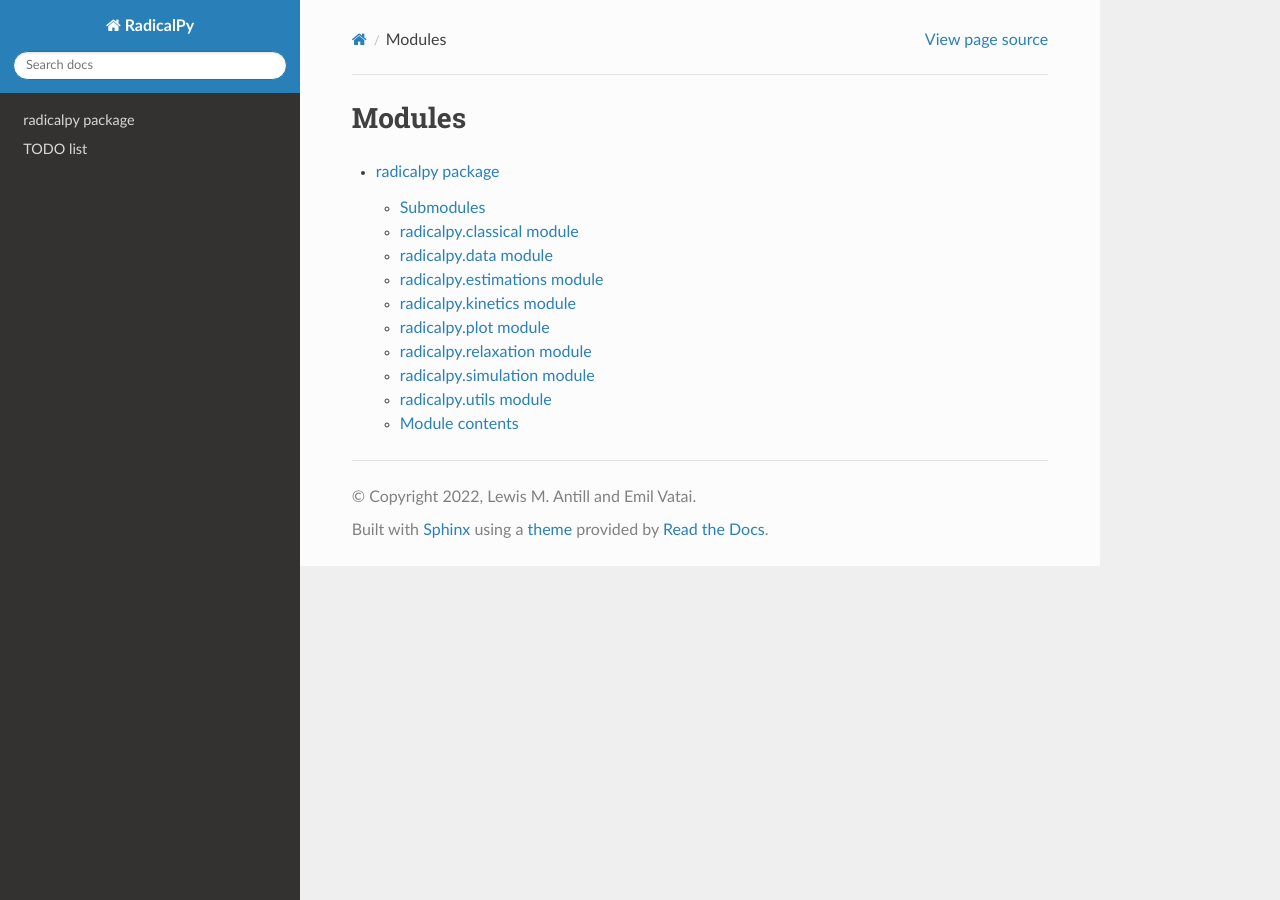
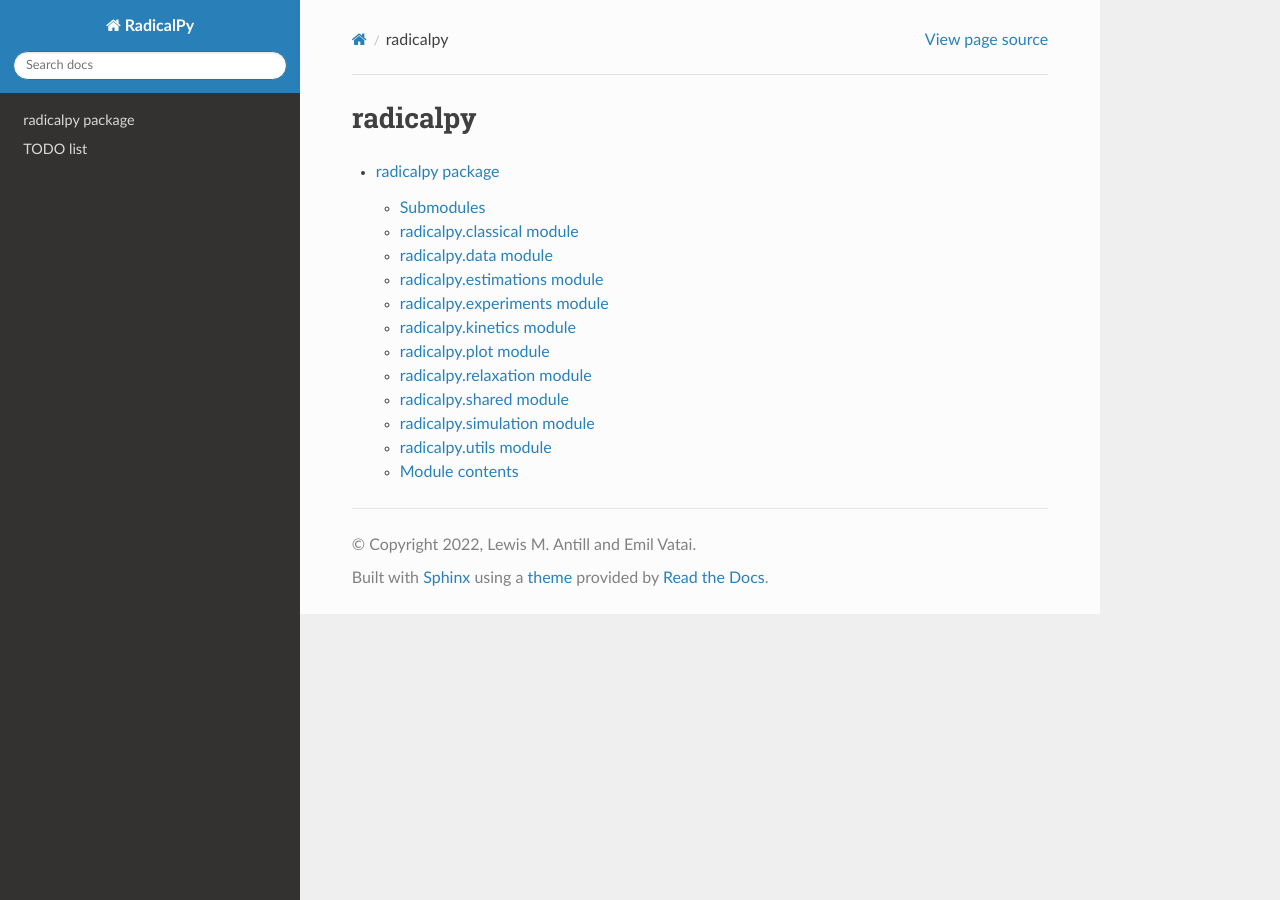
Before and after one commit to Spin-Chemistry-Labs/radicalpy, a Sphinx documentation site: the page built from docs/modules.rst, in a window 1280 px wide. Built offline with Sphinx 7.4.7 and the Read the Docs theme 3.1.0, drawn with Linux system fonts in a browser that asks for light colours.

Commit message:
Run `sphinx-apidoc -f -o docs radicalpy`

```diff
--- a/docs/modules.rst
+++ b/docs/modules.rst
@@ -1,11 +1,7 @@
-.. This file is include from index.rst.
-
-Modules
-=======
-
-.. this is the start page!
+radicalpy
+=========
 
 .. toctree::
-   :maxdepth: 2
+   :maxdepth: 4
 
    radicalpy
--- a/docs/radicalpy.rst
+++ b/docs/radicalpy.rst
@@ -9,69 +9,85 @@ radicalpy.classical module
 
 .. automodule:: radicalpy.classical
    :members:
+   :show-inheritance:
    :undoc-members:
-   :show-inheritance:
 
 radicalpy.data module
 ---------------------
 
 .. automodule:: radicalpy.data
    :members:
+   :show-inheritance:
    :undoc-members:
-   :show-inheritance:
 
 radicalpy.estimations module
 ----------------------------
 
 .. automodule:: radicalpy.estimations
    :members:
+   :show-inheritance:
    :undoc-members:
+
+radicalpy.experiments module
+----------------------------
+
+.. automodule:: radicalpy.experiments
+   :members:
    :show-inheritance:
+   :undoc-members:
 
 radicalpy.kinetics module
 -------------------------
 
 .. automodule:: radicalpy.kinetics
    :members:
+   :show-inheritance:
    :undoc-members:
-   :show-inheritance:
 
 radicalpy.plot module
 ---------------------
 
 .. automodule:: radicalpy.plot
    :members:
+   :show-inheritance:
    :undoc-members:
-   :show-inheritance:
 
 radicalpy.relaxation module
 ---------------------------
 
 .. automodule:: radicalpy.relaxation
    :members:
+   :show-inheritance:
    :undoc-members:
+
+radicalpy.shared module
+-----------------------
+
+.. automodule:: radicalpy.shared
+   :members:
    :show-inheritance:
+   :undoc-members:
 
 radicalpy.simulation module
 ---------------------------
 
 .. automodule:: radicalpy.simulation
    :members:
+   :show-inheritance:
    :undoc-members:
-   :show-inheritance:
 
 radicalpy.utils module
 ----------------------
 
 .. automodule:: radicalpy.utils
    :members:
+   :show-inheritance:
    :undoc-members:
-   :show-inheritance:
 
 Module contents
 ---------------
 
 .. automodule:: radicalpy
    :members:
+   :show-inheritance:
    :undoc-members:
-   :show-inheritance:
```
